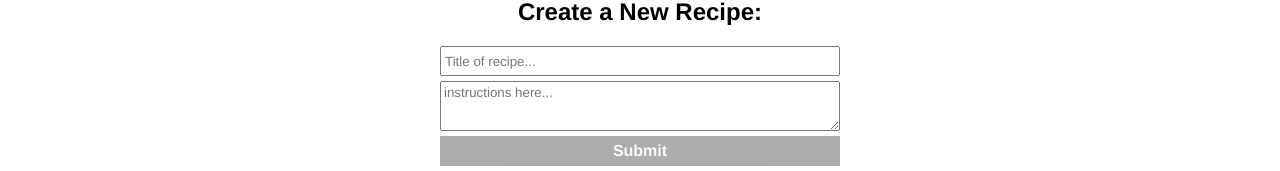
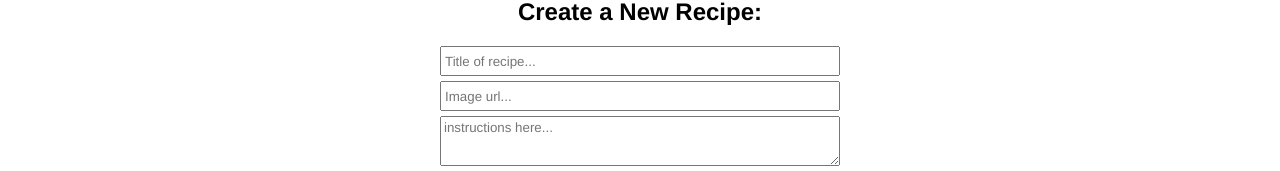
Before and after one commit to hborrelli1/recipe-builder, a Vue app: page / in a window 1280 px wide. Shown: the part 119-290 px from the top of the page. Built offline with nearby package versions, Linux system fonts and the light colour scheme.

Commit message:
Adding recipe input

```diff
--- a/src/components/AddRecipeForm.vue
+++ b/src/components/AddRecipeForm.vue
@@ -9,6 +9,12 @@
         placeholder="Title of recipe..."
         v-model="title"
         name="title"
+      />
+      <input
+        type="text"
+        placeholder="Image url..."
+        v-model="url"
+        name="url"
       />
       <textarea
         v-model="instructions"
@@ -27,6 +33,7 @@
     data() {
       return {
         title: '',
+        url: '',
         instructions: ''
       }
     },
@@ -50,7 +57,8 @@
           const newRecipe = {
             title: this.title,
             instructions: this.instructions,
-            id: Date.now()
+            id: Date.now(),
+            url: this.url
           }
           this.$emit('add-recipe', newRecipe)
           this.title = '';
```
